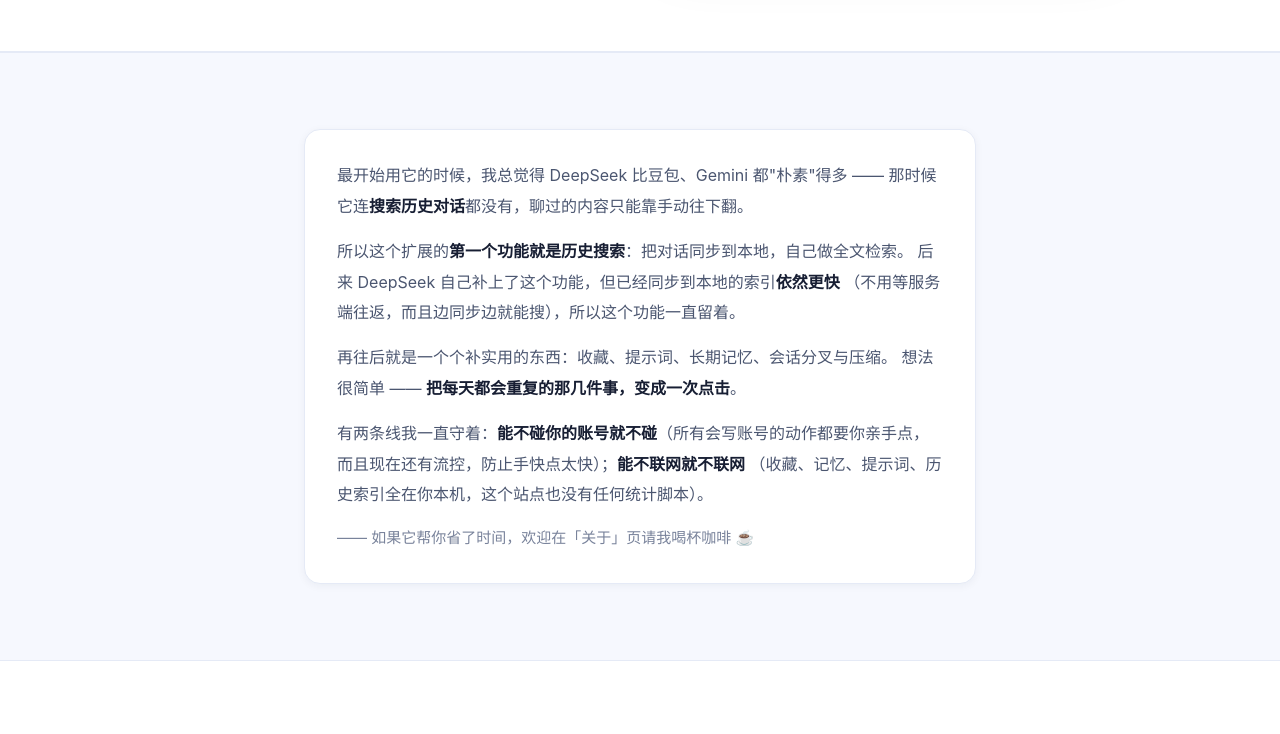
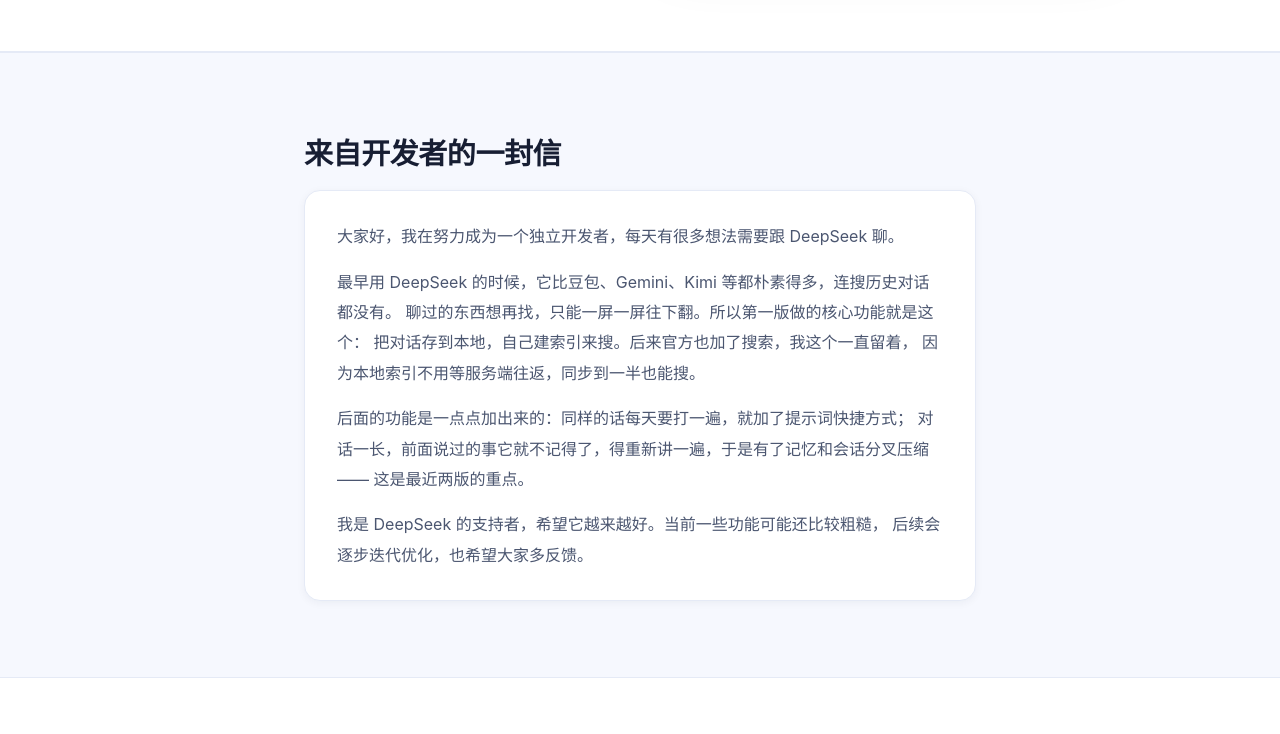
Before and after one commit to Smithermin/deepseek-mate, a plain HTML site: page index.html in a window 1280 px wide. Shown: the part 540-1274 px from the top of the page. Drawn offline with Linux system fonts and the light colour scheme.

Commit message:
站点：按用户底稿重写「来自开发者的一封信」
依据用户草稿润色，保留第一人称口语：
- 修错字/表达：很对→很多、一些列→一点点加出来的、与deepseek→跟 DeepSeek、kimi→Kimi、顿号统一
- 「我是致力于成为一个独立开发者」→「我在努力成为一个独立开发者」
- 去掉草稿里占位的 xxx，把'最近两版的重点'收进上一句
- 「希望用户多反馈」→「也希望大家多反馈」

```diff
--- a/index.html
+++ b/index.html
@@ -72,31 +72,29 @@
     </div>
   </section>
 
-  <!-- ================= 为什么做（开发者的一封信） ================= -->
+  <!-- ================= 来自开发者的一封信 ================= -->
   <section id="why" class="section section--alt">
     <div class="wrap narrow">
+      <h2 class="section-title">来自开发者的一封信</h2>
 
       <article class="letter">
         <div class="letter-body">
+          <p>大家好，我在努力成为一个独立开发者，每天有很多想法需要跟 DeepSeek 聊。</p>
           <p>
-            最开始用它的时候，我总觉得 DeepSeek 比豆包、Gemini 都"朴素"得多 ——
-            那时候它连<strong>搜索历史对话</strong>都没有，聊过的内容只能靠手动往下翻。
+            最早用 DeepSeek 的时候，它比豆包、Gemini、Kimi 等都朴素得多，连搜历史对话都没有。
+            聊过的东西想再找，只能一屏一屏往下翻。所以第一版做的核心功能就是这个：
+            把对话存到本地，自己建索引来搜。后来官方也加了搜索，我这个一直留着，
+            因为本地索引不用等服务端往返，同步到一半也能搜。
           </p>
           <p>
-            所以这个扩展的<strong>第一个功能就是历史搜索</strong>：把对话同步到本地，自己做全文检索。
-            后来 DeepSeek 自己补上了这个功能，但已经同步到本地的索引<strong>依然更快</strong>
-            （不用等服务端往返，而且边同步边就能搜），所以这个功能一直留着。
+            后面的功能是一点点加出来的：同样的话每天要打一遍，就加了提示词快捷方式；
+            对话一长，前面说过的事它就不记得了，得重新讲一遍，于是有了记忆和会话分叉压缩
+            —— 这是最近两版的重点。
           </p>
           <p>
-            再往后就是一个个补实用的东西：收藏、提示词、长期记忆、会话分叉与压缩。
-            想法很简单 —— <strong>把每天都会重复的那几件事，变成一次点击</strong>。
+            我是 DeepSeek 的支持者，希望它越来越好。当前一些功能可能还比较粗糙，
+            后续会逐步迭代优化，也希望大家多反馈。
           </p>
-          <p>
-            有两条线我一直守着：<strong>能不碰你的账号就不碰</strong>（所有会写账号的动作都要你亲手点，
-            而且现在还有流控，防止手快点太快）；<strong>能不联网就不联网</strong>
-            （收藏、记忆、提示词、历史索引全在你本机，这个站点也没有任何统计脚本）。
-          </p>
-          <p class="letter-sign">—— 如果它帮你省了时间，欢迎在「关于」页请我喝杯咖啡 ☕</p>
         </div>
       </article>
     </div>
```
